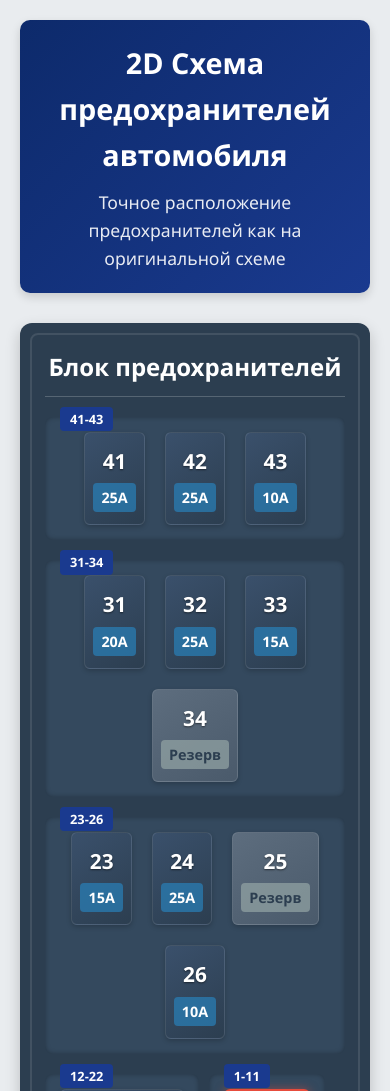
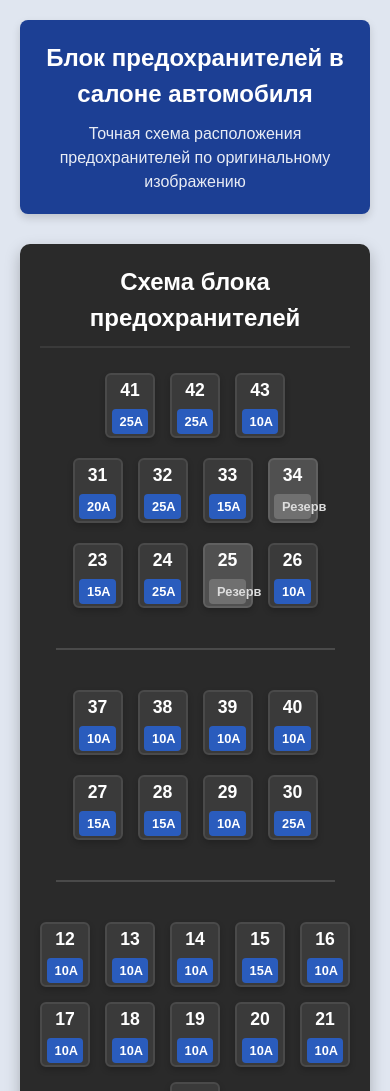
Before and after one commit to Filmhunter7780/Catvscat, a plain HTML site: page index.html in a window 390 px wide. Shown: the top 1091 px of the page. Drawn offline with Linux system fonts and the light colour scheme.

Commit message:
Update index.html

```diff
--- a/index.html
+++ b/index.html
@@ -3,20 +3,20 @@
 <head>
     <meta charset="UTF-8">
     <meta name="viewport" content="width=device-width, initial-scale=1.0">
-    <title>2D Схема предохранителей автомобиля - точное расположение</title>
+    <title>2D Схема блока предохранителей в салоне автомобиля</title>
     <style>
         * {
             margin: 0;
             padding: 0;
             box-sizing: border-box;
-            font-family: 'Segoe UI', Tahoma, Geneva, Verdana, sans-serif;
+            font-family: 'Arial', sans-serif;
         }
 
         body {
-            background-color: #e9ecef;
+            background-color: #e0e6f0;
             color: #333;
             padding: 20px;
-            line-height: 1.6;
+            line-height: 1.5;
         }
 
         .container {
@@ -28,19 +28,19 @@
             text-align: center;
             margin-bottom: 30px;
             padding: 20px;
-            background: linear-gradient(135deg, #0d2a6b 0%, #1a3a8f 100%);
+            background-color: #1c3f94;
             color: white;
-            border-radius: 10px;
-            box-shadow: 0 4px 10px rgba(0, 0, 0, 0.15);
+            border-radius: 8px;
+            box-shadow: 0 4px 8px rgba(0, 0, 0, 0.15);
         }
 
         h1 {
-            font-size: 2.2rem;
+            font-size: 2rem;
             margin-bottom: 10px;
         }
 
         .subtitle {
-            font-size: 1.1rem;
+            font-size: 1rem;
             opacity: 0.9;
         }
 
@@ -52,178 +52,152 @@
         }
 
         .fuse-board-container {
-            flex: 1;
-            min-width: 500px;
-            background-color: #2c3e50;
-            border-radius: 12px;
-            padding: 25px;
-            box-shadow: 0 6px 15px rgba(0, 0, 0, 0.2);
+            flex: 2;
+            min-width: 700px;
+            background-color: #2a2a2a;
+            border-radius: 10px;
+            padding: 30px;
+            box-shadow: 0 6px 15px rgba(0, 0, 0, 0.25);
             position: relative;
-            overflow: hidden;
-        }
-
-        .fuse-board-container::before {
-            content: '';
-            position: absolute;
-            top: 10px;
-            left: 10px;
-            right: 10px;
-            bottom: 10px;
-            border: 2px solid rgba(255, 255, 255, 0.1);
-            border-radius: 8px;
-            pointer-events: none;
         }
 
         .fuse-board-container h2 {
             color: white;
-            margin-bottom: 20px;
+            margin-bottom: 25px;
+            text-align: center;
+            font-size: 1.5rem;
+            border-bottom: 2px solid #3a3a3a;
             padding-bottom: 10px;
-            border-bottom: 1px solid rgba(255, 255, 255, 0.2);
-            text-align: center;
         }
 
         .fuse-board {
-            display: grid;
-            grid-template-columns: repeat(4, 1fr);
-            gap: 10px;
-            position: relative;
+            display: flex;
+            flex-direction: column;
+            gap: 20px;
         }
 
-        /* Стили для групп предохранителей как на изображении */
-        .fuse-group {
-            background-color: #34495e;
-            border-radius: 8px;
-            padding: 15px;
-            box-shadow: inset 0 0 5px rgba(0, 0, 0, 0.3);
-            position: relative;
+        /* Строки предохранителей */
+        .fuse-row {
+            display: flex;
+            justify-content: center;
+            gap: 15px;
         }
 
-        /* Первая группа (41,42,43) - занимает всю строку сверху */
-        .fuse-group.top-row {
-            grid-column: span 4;
-            display: flex;
-            justify-content: center;
-            gap: 20px;
-            padding: 15px 20px;
-            margin-bottom: 10px;
-        }
-
-        /* Вторая группа (31-34) - под первой */
-        .fuse-group.second-row {
-            grid-column: span 4;
-            display: flex;
-            justify-content: center;
-            gap: 20px;
-            padding: 15px 20px;
-            margin-bottom: 10px;
-        }
-
-        /* Третья группа (23-26) - под второй */
-        .fuse-group.third-row {
-            grid-column: span 4;
-            display: flex;
-            justify-content: center;
-            gap: 20px;
-            padding: 15px 20px;
-            margin-bottom: 10px;
-        }
-
-        /* Четвертая группа (12-22) - занимает 3 колонки слева */
-        .fuse-group.left-column {
-            grid-column: span 3;
-            display: grid;
-            grid-template-columns: repeat(3, 1fr);
-            gap: 10px;
-            padding: 15px;
-        }
-
-        /* Пятая группа (1-11) - занимает 1 колонку справа */
-        .fuse-group.right-column {
-            grid-column: span 1;
-            display: flex;
-            flex-direction: column;
-            gap: 10px;
-            padding: 15px;
-        }
-
-        /* Стили для отдельных предохранителей */
+        /* Отдельный элемент предохранителя */
         .fuse-item {
             display: flex;
             flex-direction: column;
             align-items: center;
             justify-content: center;
-            background: linear-gradient(145deg, #3a506b, #2c3e50);
-            padding: 12px 8px;
+            background-color: #3a3a3a;
+            width: 65px;
+            height: 80px;
             border-radius: 6px;
             cursor: pointer;
             transition: all 0.2s ease;
-            box-shadow: 0 2px 5px rgba(0, 0, 0, 0.2);
-            border: 1px solid rgba(255, 255, 255, 0.1);
-            min-height: 70px;
+            box-shadow: 0 3px 6px rgba(0, 0, 0, 0.2);
+            border: 2px solid #4a4a4a;
             position: relative;
-            overflow: hidden;
         }
 
         .fuse-item:hover {
             transform: translateY(-3px);
-            box-shadow: 0 4px 10px rgba(0, 0, 0, 0.3);
-            background: linear-gradient(145deg, #4a6385, #3a506b);
-            border-color: #3498db;
+            box-shadow: 0 5px 10px rgba(0, 0, 0, 0.3);
+            border-color: #5a9cf5;
+            background-color: #444;
         }
 
         .fuse-item.active {
-            border: 2px solid #e74c3c;
-            box-shadow: 0 0 10px rgba(231, 76, 60, 0.5);
-            background: linear-gradient(145deg, #4a6385, #3a506b);
+            border-color: #ff6b6b;
+            box-shadow: 0 0 12px rgba(255, 107, 107, 0.6);
+            background-color: #444;
         }
 
         .fuse-item.reserve {
-            background: linear-gradient(145deg, #5d6d7e, #4a5a6b);
+            background-color: #505050;
+            border-color: #606060;
         }
 
         .fuse-number {
             font-weight: bold;
             color: white;
             font-size: 1.3rem;
-            margin-bottom: 5px;
-            text-shadow: 0 1px 2px rgba(0, 0, 0, 0.5);
+            margin-bottom: 8px;
         }
 
         .fuse-current {
             font-weight: bold;
-            color: #ecf0f1;
+            color: #f0f0f0;
+            font-size: 0.85rem;
+            background-color: rgba(0, 0, 0, 0.4);
             padding: 3px 8px;
             border-radius: 4px;
-            font-size: 0.9rem;
-            background-color: rgba(0, 0, 0, 0.3);
+            width: 80%;
             text-align: center;
-            width: 100%;
         }
 
         .fuse-current.amp {
-            background-color: rgba(41, 128, 185, 0.7);
+            background-color: #2a5cbd;
             color: white;
         }
 
         .fuse-current.reserve {
-            background-color: rgba(149, 165, 166, 0.7);
-            color: #2c3e50;
+            background-color: #707070;
+            color: #ddd;
+        }
+
+        /* Специальные стили для строк */
+        .row-1 { /* 41-43 */
+            justify-content: center;
+        }
+
+        .row-2 { /* 31-34 */
+            justify-content: center;
+        }
+
+        .row-3 { /* 23-26 */
+            justify-content: center;
+        }
+
+        .row-4 { /* 37-40 */
+            justify-content: center;
+        }
+
+        .row-5 { /* 27-30 */
+            justify-content: center;
+        }
+
+        .row-6 { /* 12-22 */
+            justify-content: center;
+        }
+
+        .row-7 { /* 1-11 */
+            justify-content: center;
+        }
+
+        /* Разделительная линия */
+        .divider {
+            height: 2px;
+            background-color: #4a4a4a;
+            margin: 20px auto;
+            width: 90%;
         }
 
         .details-panel {
             flex: 1;
             min-width: 300px;
             background-color: white;
-            border-radius: 12px;
+            border-radius: 10px;
             padding: 25px;
             box-shadow: 0 4px 12px rgba(0, 0, 0, 0.1);
         }
 
         .details-panel h2 {
-            color: #1a3a8f;
+            color: #1c3f94;
             margin-bottom: 20px;
             padding-bottom: 10px;
             border-bottom: 2px solid #eaeaea;
+            font-size: 1.5rem;
         }
 
         .details-content {
@@ -243,21 +217,9 @@
 
         .detail-label {
             font-weight: bold;
-            color: #1a3a8f;
+            color: #1c3f94;
             margin-bottom: 8px;
             font-size: 1.1rem;
-            display: flex;
-            align-items: center;
-        }
-
-        .detail-label::before {
-            content: '';
-            display: inline-block;
-            width: 8px;
-            height: 8px;
-            background-color: #3498db;
-            border-radius: 50%;
-            margin-right: 10px;
         }
 
         .detail-value {
@@ -274,7 +236,7 @@
             justify-content: center;
             flex-wrap: wrap;
             gap: 15px;
-            margin-top: 20px;
+            margin-top: 25px;
             background-color: rgba(255, 255, 255, 0.1);
             padding: 15px;
             border-radius: 8px;
@@ -285,7 +247,7 @@
             align-items: center;
             gap: 8px;
             font-size: 0.9rem;
-            color: #ecf0f1;
+            color: #f0f0f0;
         }
 
         .legend-color {
@@ -294,20 +256,20 @@
             border-radius: 3px;
         }
 
-        .legend-1 { background-color: #3498db; }
-        .legend-2 { background-color: #e74c3c; }
-        .legend-3 { background-color: #95a5a6; }
+        .legend-1 { background-color: #5a9cf5; }
+        .legend-2 { background-color: #ff6b6b; }
+        .legend-3 { background-color: #707070; }
 
         .instructions {
             background-color: white;
-            border-radius: 12px;
+            border-radius: 10px;
             padding: 25px;
             margin-top: 20px;
             box-shadow: 0 4px 12px rgba(0, 0, 0, 0.1);
         }
 
         .instructions h2 {
-            color: #1a3a8f;
+            color: #1c3f94;
             margin-bottom: 15px;
             padding-bottom: 10px;
             border-bottom: 2px solid #eaeaea;
@@ -319,7 +281,6 @@
 
         .instructions li {
             margin-bottom: 10px;
-            padding-left: 5px;
         }
 
         footer {
@@ -331,7 +292,7 @@
             font-size: 0.9rem;
         }
 
-        @media (max-width: 900px) {
+        @media (max-width: 1100px) {
             .main-content {
                 flex-direction: column;
             }
@@ -340,68 +301,85 @@
                 min-width: 100%;
             }
 
-            .fuse-group.left-column {
-                grid-template-columns: repeat(2, 1fr);
+            .fuse-item {
+                width: 60px;
+                height: 75px;
             }
         }
 
-        @media (max-width: 600px) {
-            .fuse-board {
-                grid-template-columns: 1fr;
-            }
-
-            .fuse-group.top-row,
-            .fuse-group.second-row,
-            .fuse-group.third-row {
+        @media (max-width: 768px) {
+            .fuse-row {
                 flex-wrap: wrap;
             }
 
-            .fuse-group.left-column {
-                grid-column: span 1;
-                grid-template-columns: 1fr;
+            .fuse-item {
+                width: 55px;
+                height: 70px;
             }
 
-            .fuse-group.right-column {
-                grid-column: span 1;
+            .fuse-number {
+                font-size: 1.2rem;
+            }
+
+            .fuse-current {
+                font-size: 0.8rem;
             }
 
             h1 {
-                font-size: 1.8rem;
+                font-size: 1.7rem;
             }
         }
 
-        .group-label {
+        @media (max-width: 480px) {
+            .fuse-board-container {
+                padding: 20px;
+            }
+
+            .fuse-item {
+                width: 50px;
+                height: 65px;
+            }
+
+            .fuse-number {
+                font-size: 1.1rem;
+                margin-bottom: 5px;
+            }
+
+            h1 {
+                font-size: 1.5rem;
+            }
+        }
+
+        .row-label {
             position: absolute;
-            top: -10px;
-            left: 15px;
-            background-color: #1a3a8f;
-            color: white;
-            padding: 2px 10px;
-            border-radius: 4px;
+            left: -40px;
+            top: 50%;
+            transform: translateY(-50%);
+            color: #aaa;
             font-size: 0.8rem;
             font-weight: bold;
-            z-index: 2;
+            width: 35px;
+            text-align: right;
         }
 
-        .fuse-group {
-            padding-top: 20px;
+        .fuse-row {
+            position: relative;
         }
     </style>
 </head>
 <body>
     <div class="container">
         <header>
-            <h1>2D Схема предохранителей автомобиля</h1>
-            <p class="subtitle">Точное расположение предохранителей как на оригинальной схеме</p>
+            <h1>Блок предохранителей в салоне автомобиля</h1>
+            <p class="subtitle">Точная схема расположения предохранителей по оригинальному изображению</p>
         </header>
 
         <div class="main-content">
             <div class="fuse-board-container">
-                <h2>Блок предохранителей</h2>
+                <h2>Схема блока предохранителей</h2>
                 <div class="fuse-board">
-                    <!-- Верхний ряд (41-43) -->
-                    <div class="fuse-group top-row">
-                        <div class="group-label">41-43</div>
+                    <!-- Первая строка: 41 42 43 -->
+                    <div class="fuse-row row-1">
                         <div class="fuse-item" data-id="41">
                             <span class="fuse-number">41</span>
                             <span class="fuse-current amp">25A</span>
@@ -416,9 +394,8 @@
                         </div>
                     </div>
 
-                    <!-- Второй ряд (31-34) -->
-                    <div class="fuse-group second-row">
-                        <div class="group-label">31-34</div>
+                    <!-- Вторая строка: 31 32 33 34 -->
+                    <div class="fuse-row row-2">
                         <div class="fuse-item" data-id="31">
                             <span class="fuse-number">31</span>
                             <span class="fuse-current amp">20A</span>
@@ -437,9 +414,8 @@
                         </div>
                     </div>
 
-                    <!-- Третий ряд (23-26) -->
-                    <div class="fuse-group third-row">
-                        <div class="group-label">23-26</div>
+                    <!-- Третья строка: 23 24 25 26 -->
+                    <div class="fuse-row row-3">
                         <div class="fuse-item" data-id="23">
                             <span class="fuse-number">23</span>
                             <span class="fuse-current amp">15A</span>
@@ -458,9 +434,52 @@
                         </div>
                     </div>
 
-                    <!-- Левый столбец (12-22) -->
-                    <div class="fuse-group left-column">
-                        <div class="group-label">12-22</div>
+                    <div class="divider"></div>
+
+                    <!-- Четвертая строка: 37 38 39 40 -->
+                    <div class="fuse-row row-4">
+                        <div class="fuse-item" data-id="37">
+                            <span class="fuse-number">37</span>
+                            <span class="fuse-current amp">10A</span>
+                        </div>
+                        <div class="fuse-item" data-id="38">
+                            <span class="fuse-number">38</span>
+                            <span class="fuse-current amp">10A</span>
+                        </div>
+                        <div class="fuse-item" data-id="39">
+                            <span class="fuse-number">39</span>
+                            <span class="fuse-current amp">10A</span>
+                        </div>
+                        <div class="fuse-item" data-id="40">
+                            <span class="fuse-number">40</span>
+                            <span class="fuse-current amp">10A</span>
+                        </div>
+                    </div>
+
+                    <!-- Пятая строка: 27 28 29 30 -->
+                    <div class="fuse-row row-5">
+                        <div class="fuse-item" data-id="27">
+                            <span class="fuse-number">27</span>
+                            <span class="fuse-current amp">15A</span>
+                        </div>
+                        <div class="fuse-item" data-id="28">
+                            <span class="fuse-number">28</span>
+                            <span class="fuse-current amp">15A</span>
+                        </div>
+                        <div class="fuse-item" data-id="29">
+                            <span class="fuse-number">29</span>
+                            <span class="fuse-current amp">10A</span>
+                        </div>
+                        <div class="fuse-item" data-id="30">
+                            <span class="fuse-number">30</span>
+                            <span class="fuse-current amp">25A</span>
+                        </div>
+                    </div>
+
+                    <div class="divider"></div>
+
+                    <!-- Шестая строка: 12 13 14 15 16 17 18 19 20 21 22 -->
+                    <div class="fuse-row row-6">
                         <div class="fuse-item" data-id="12">
                             <span class="fuse-number">12</span>
                             <span class="fuse-current amp">10A</span>
@@ -507,9 +526,10 @@
                         </div>
                     </div>
 
-                    <!-- Правый столбец (1-11) -->
-                    <div class="fuse-group right-column">
-                        <div class="group-label">1-11</div>
+                    <div class="divider"></div>
+
+                    <!-- Седьмая строка: 1 2 3 4 5 6 7 8 9 10 11 -->
+                    <div class="fuse-row row-7">
                         <div class="fuse-item" data-id="1">
                             <span class="fuse-number">1</span>
                             <span class="fuse-current amp">15A</span>
@@ -574,35 +594,36 @@
             </div>
 
             <div class="details-panel">
-                <h2>Детальная информация</h2>
+                <h2>Информация о предохранителе</h2>
                 <div class="details-content">
                     <div class="detail-item">
                         <div class="detail-label">Выберите предохранитель на схеме</div>
-                        <div class="detail-value">Нажмите на любой предохранитель в левой панели, чтобы увидеть его описание и назначение. Расположение предохранителей точно соответствует оригинальной схеме.</div>
+                        <div class="detail-value">Нажмите на любой предохранитель на схеме слева, чтобы увидеть его описание и назначение. Схема точно соответствует оригинальному изображению.</div>
                     </div>
                 </div>
             </div>
         </div>
 
         <div class="instructions">
-            <h2>Как пользоваться схемой</h2>
+            <h2>Структура блока предохранителей</h2>
             <ul>
-                <li>Расположение предохранителей точно соответствует оригинальной схеме из предоставленного изображения.</li>
-                <li>Нажмите на любой предохранитель на схеме, чтобы увидеть его описание в правой панели.</li>
-                <li>Предохранители сгруппированы так же, как на оригинальной схеме: 41-43 (верх), 31-34, 23-26, 12-22 (левый столбец), 1-11 (правый столбец).</li>
-                <li>Предохранители с серым фоном являются резервными и не подключены в стандартной комплектации.</li>
-                <li>При замене предохранителя всегда используйте предохранитель с таким же номиналом тока (Ампер).</li>
+                <li><strong>Верхняя часть (3 строки):</strong> 41-43, 31-34, 23-26</li>
+                <li><strong>Средняя часть (2 строки):</strong> 37-40, 27-30</li>
+                <li><strong>Нижняя часть (длинные строки):</strong> 12-22, 1-11</li>
+                <li>Горизонтальные линии разделяют блок на логические секции</li>
+                <li>Расположение полностью соответствует оригинальной схеме из файла Shema-bloka-v-salone-3.jpg</li>
+                <li>Предохранители с серым фоном являются резервными и не используются в стандартной комплектации</li>
             </ul>
         </div>
 
         <footer>
-            <p>2D схема предохранителей автомобиля | Точное расположение как на оригинальном изображении</p>
-            <p>Все данные приведены в справочных целях. Для точной диагностики обратитесь к руководству по эксплуатации вашего автомобиля.</p>
+            <p>Схема блока предохранителей в салоне автомобиля | Точное расположение по оригинальному изображению</p>
+            <p>Для замены предохранителей всегда используйте предохранители с таким же номинальным током (А)</p>
         </footer>
     </div>
 
     <script>
-        // Данные о предохранителях
+        // Данные о предохранителях (расширенные)
         const fusesData = {
             1: { current: "15", description: "Реле обогревателя зоны покоя щеток стеклоочистителя ветрового окна" },
             2: { current: "15", description: "Розетка для подключения дополнительного оборудования" },
@@ -673,14 +694,35 @@
                 // Формируем содержимое для панели деталей
                 let currentText = fuseData.current === "-" ? "Резервный слот" : `${fuseData.current} А`;
                 let currentClass = fuseData.current === "-" ? "reserve" : "amp";
+                let locationInfo = "";
+
+                // Определяем местоположение в блоке
+                if (fuseId >= 41 && fuseId <= 43) {
+                    locationInfo = "Расположение: Верхняя строка (41-43)";
+                } else if (fuseId >= 31 && fuseId <= 34) {
+                    locationInfo = "Расположение: Вторая строка сверху (31-34)";
+                } else if (fuseId >= 23 && fuseId <= 26) {
+                    locationInfo = "Расположение: Третья строка сверху (23-26)";
+                } else if (fuseId >= 37 && fuseId <= 40) {
+                    locationInfo = "Расположение: Четвертая строка (37-40)";
+                } else if (fuseId >= 27 && fuseId <= 30) {
+                    locationInfo = "Расположение: Пятая строка (27-30)";
+                } else if (fuseId >= 12 && fuseId <= 22) {
+                    locationInfo = "Расположение: Шестая строка (12-22)";
+                } else if (fuseId >= 1 && fuseId <= 11) {
+                    locationInfo = "Расположение: Нижняя строка (1-11)";
+                }
 
                 // Обновляем содержимое панели деталей
                 detailsContent.innerHTML = `
                     <div class="detail-item">
                         <div class="detail-label">Предохранитель №${fuseId}</div>
                         <div class="detail-value">
-                            <span class="fuse-current ${currentClass}" style="display: inline-block; padding: 5px 10px; margin-right: 10px;">${currentText}</span>
-                            <span>${fuseData.current === "-" ? "Не используется в стандартной комплектации" : "Номинальный ток"}</span>
+                            <div style="margin-bottom: 10px;">
+                                <span class="fuse-current ${currentClass}" style="display: inline-block; padding: 5px 12px; margin-right: 15px; font-size: 1rem;">${currentText}</span>
+                                <span>${fuseData.current === "-" ? "Не используется" : "Номинальный ток"}</span>
+                            </div>
+                            <div>${locationInfo}</div>
                         </div>
                     </div>
                     <div class="detail-item">
@@ -692,7 +734,8 @@
                         <div class="detail-value">
                             ${fuseData.current === "-"
                                 ? "Этот слот является резервным и не содержит предохранителя в стандартной комплектации автомобиля. Может использоваться для подключения дополнительного оборудования."
-                                : `При замене всегда используйте предохранитель на <strong>${fuseData.current} А</strong>. Если этот предохранитель перегорает, проверьте соответствующую электрическую цепь на короткое замыкание.`}
+                                : `<p>При замене всегда используйте предохранитель на <strong>${fuseData.current} А</strong>.</p>
+                                   <p style="margin-top: 8px;">Если этот предохранитель перегорает, проверьте соответствующую электрическую цепь на короткое замыкание.</p>`}
                         </div>
                     </div>
                 `;
```
